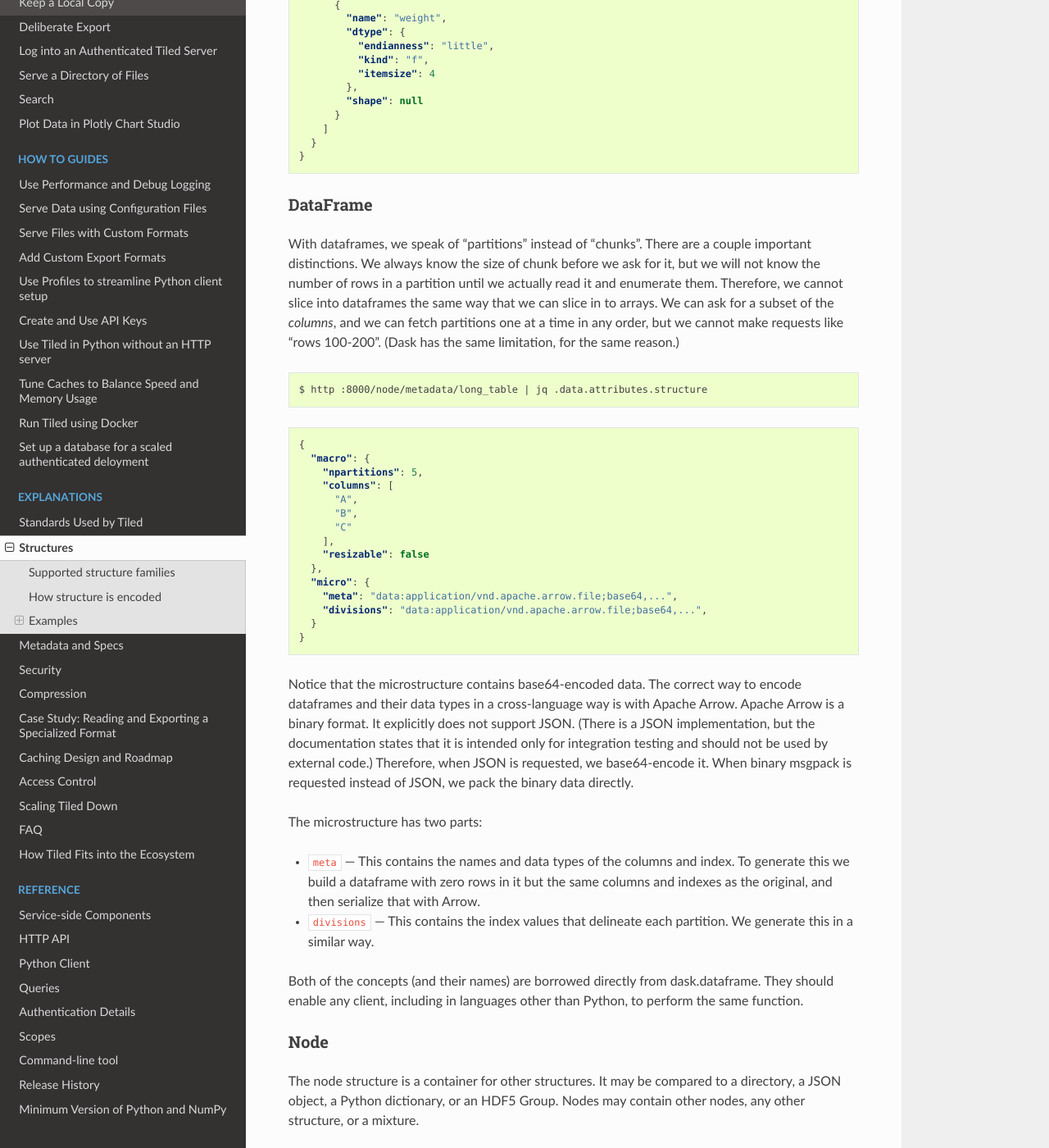
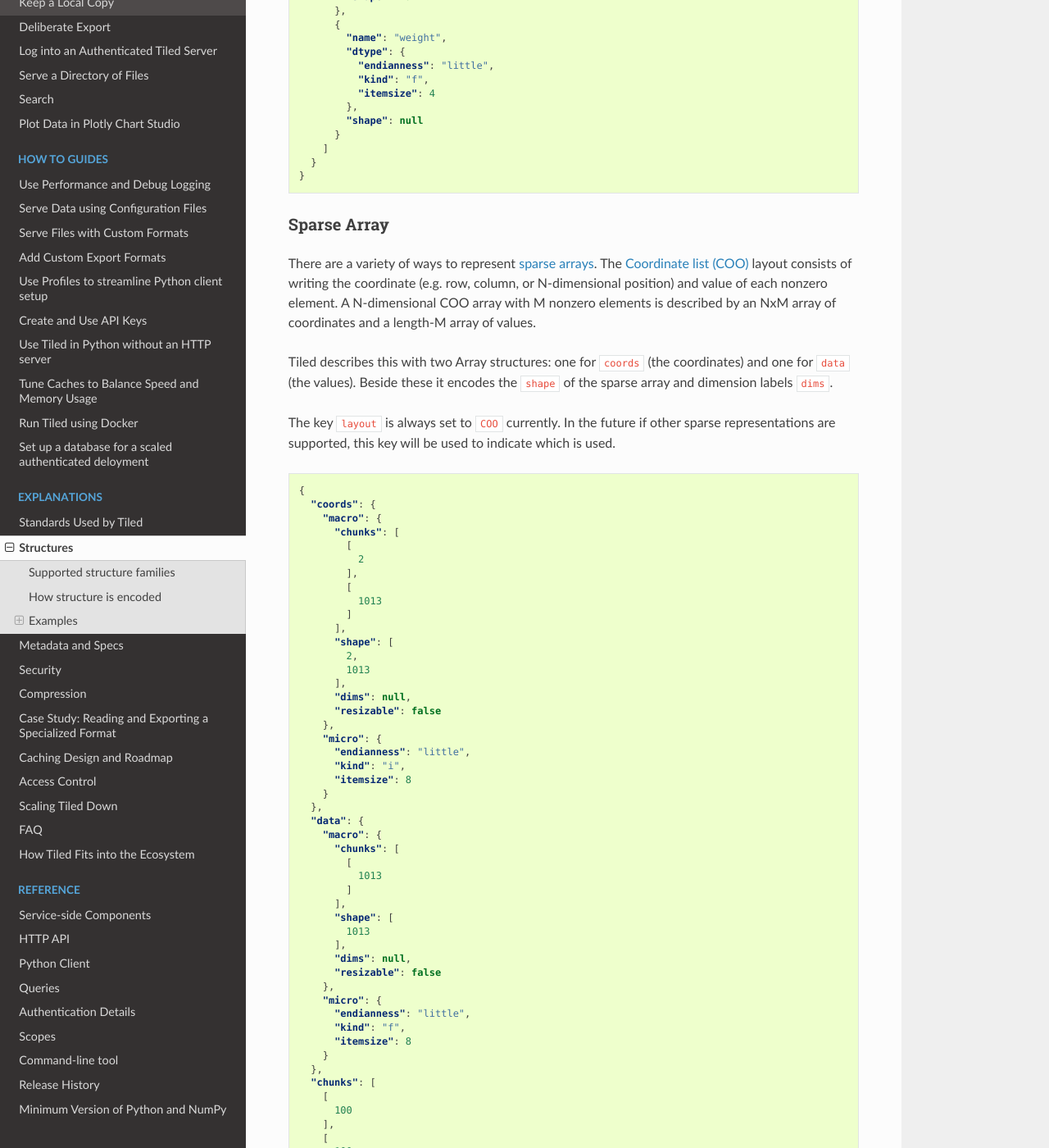
Before and after one commit to bluesky/tiled, a Sphinx documentation site: the page built from docs/source/explanations/structures.md, in a window 1280 px wide and 1400 px high, scrolled down 3413 px. Shown: the whole window at 82% size. Built offline with Sphinx 7.4.7 and the Read the Docs theme 2.0.0, drawn with Linux system fonts in a browser that asks for light colours; pages that are not in the unit, such as notebooks, are missing from menus; some of the changed text lies outside the part shown.

Commit message:
Document sparse arrays.

````diff
--- a/docs/source/explanations/structures.md
+++ b/docs/source/explanations/structures.md
@@ -10,6 +10,7 @@ potentially any language.
 The structure families are:
 
 * array --- a strided array, like a [numpy](https://numpy.org) array
+* sparse --- a sparse array (i.e. an array which is mostly zeros)
 * dataframe --- tabular data, as in [Apache Arrow](https://arrow.apache.org) or
   [pandas](https://pandas.pydata.org/)
 * node --- a grouping of other structures, akin to a dictionary or a directory
@@ -190,6 +191,83 @@ $ http :8000/node/metadata/structured_data/pets | jq .data.attributes.structure
       }
     ]
   }
+}
+```
+
+### Sparse Array
+
+There are a variety of ways to represent
+[sparse arrays](https://en.wikipedia.org/wiki/Sparse_matrix).
+The [Coordinate list (COO)](https://en.wikipedia.org/wiki/Sparse_matrix#Coordinate_list_(COO))
+layout consists of writing the coordinate (e.g. row, column, or N-dimensional position)
+and value of each nonzero element. A N-dimensional COO array with M nonzero
+elements is described by an NxM array of coordinates and a length-M array of values.
+
+Tiled describes this with two Array structures: one for `coords` (the
+coordinates) and one for `data` (the values). Beside these it encodes the
+`shape` of the sparse array and dimension labels `dims`.
+
+The key `layout` is always set to `COO` currently. In the future if other sparse
+representations are supported, this key will be used to indicate which is used.
+
+```json
+{
+  "coords": {
+    "macro": {
+      "chunks": [
+        [
+          2
+        ],
+        [
+          1013
+        ]
+      ],
+      "shape": [
+        2,
+        1013
+      ],
+      "dims": null,
+      "resizable": false
+    },
+    "micro": {
+      "endianness": "little",
+      "kind": "i",
+      "itemsize": 8
+    }
+  },
+  "data": {
+    "macro": {
+      "chunks": [
+        [
+          1013
+        ]
+      ],
+      "shape": [
+        1013
+      ],
+      "dims": null,
+      "resizable": false
+    },
+    "micro": {
+      "endianness": "little",
+      "kind": "f",
+      "itemsize": 8
+    }
+  },
+  "chunks": [
+    [
+      100
+    ],
+    [
+      100
+    ]
+  ],
+  "shape": [
+    100,
+    100
+  ],
+  "dims": null,
+  "resizable": false
 }
 ```
 
````
Also changed, not shown: README.md (+2 -1 lines), docs/source/reference/python-client.md (+12 -0 lines), docs/source/reference/service.md (+10 -0 lines), 3 other files.
